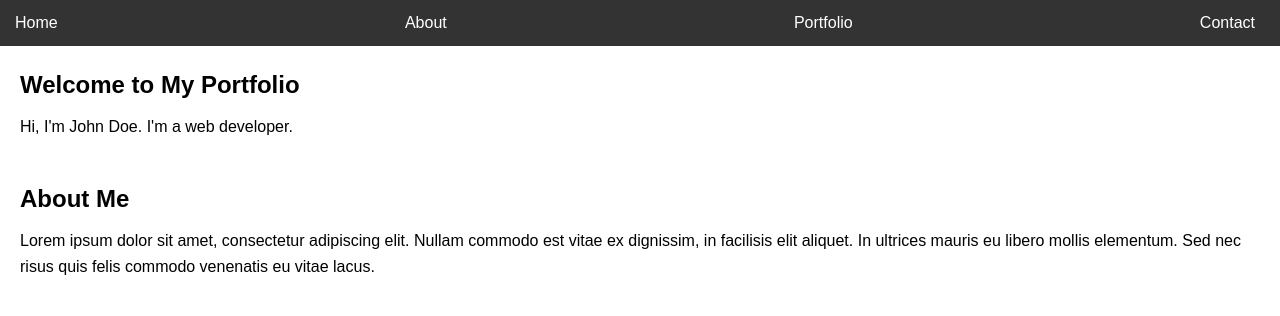
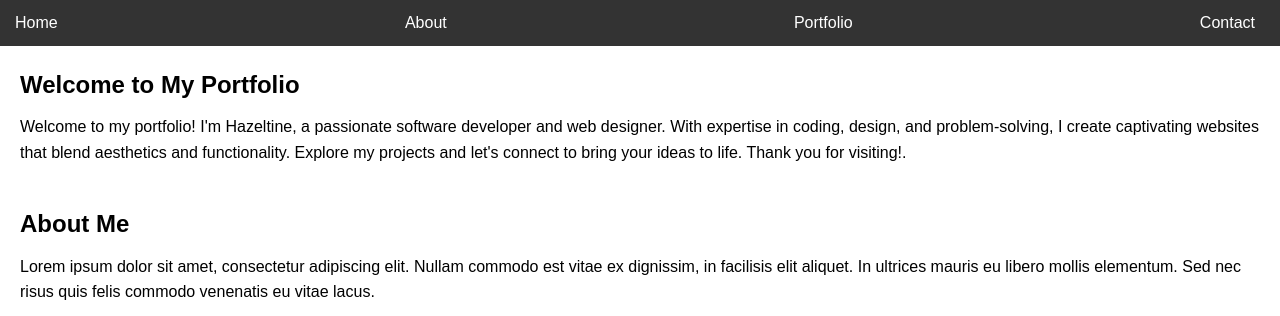
Before and after one commit to hazeltine/hazeltine.github.io, a plain HTML site: page index.html in a window 1280 px wide. Shown: the top 316 px of the page. Drawn offline with Linux system fonts and the light colour scheme.

Commit message:
Update index.html

```diff
--- a/index.html
+++ b/index.html
@@ -89,7 +89,7 @@
     <main>
         <section id="home">
             <h1>Welcome to My Portfolio</h1>
-            <p>Hi, I'm John Doe. I'm a web developer.</p>
+            <p> Welcome to my portfolio! I'm Hazeltine, a passionate software developer and web designer. With expertise in coding, design, and problem-solving, I create captivating websites that blend aesthetics and functionality. Explore my projects and let's connect to bring your ideas to life. Thank you for visiting!.</p>
         </section>
 
         <section id="about">
```
